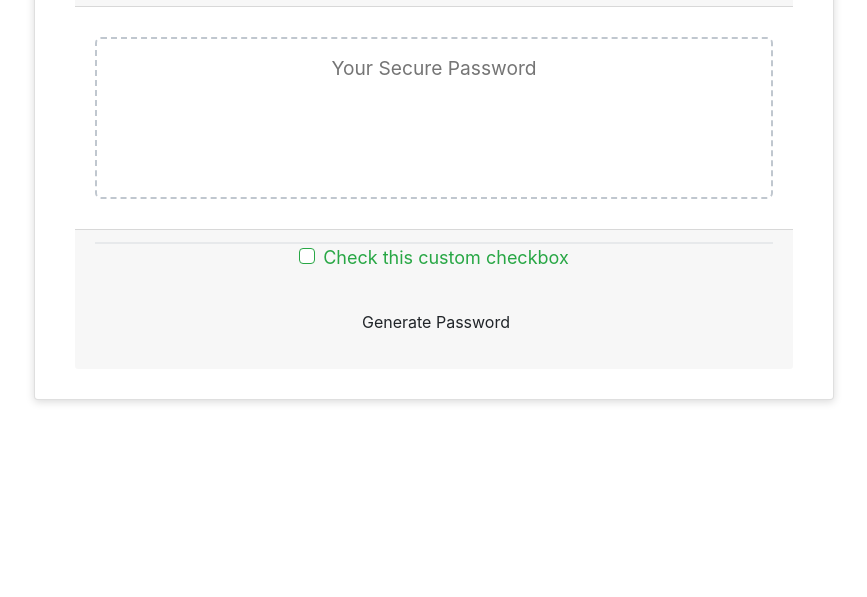
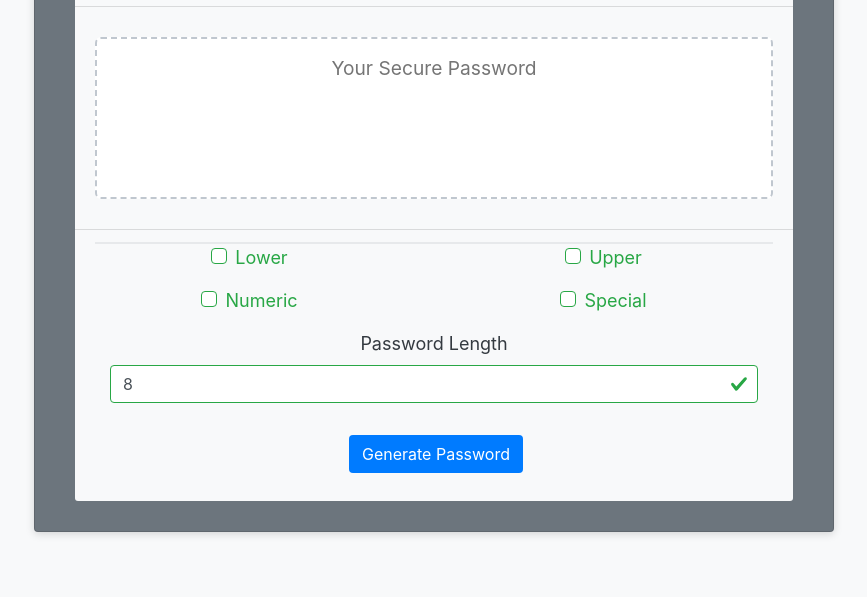
Before and after one commit to jschrbr/pw-generator, a plain HTML site: page Develop/index.html in a window 1280 px wide. Shown: the part 203-800 px from the top of the page, without its empty margins (206-1073 px from the left). Drawn offline with nearby package versions, Linux system fonts and the light colour scheme.

Commit message:
Created layout template and started on java psuedo code

```diff
--- a/Develop/index.html
+++ b/Develop/index.html
@@ -25,15 +25,15 @@
 </head>
 
 <body>
-  <div class="wrapper">
+  <div class="wrapper bg-light">
     <header>
-      <h1>Password Generator</h1>
+      <h1 class="text-dark">Password Generator</h1>
     </header>
-    <div class="card">
-      <div class="card-header">
+    <div class="card bg-secondary text-dark">
+      <div class="card-header bg-light text-dark">
         <h2>Generate a Password</h2>
       </div>
-      <div class="card-body">
+      <div class="card-body bg-light">
         <textarea
           readonly
           id="password"
@@ -41,12 +41,12 @@
           aria-label="Generated Password"
         ></textarea>
       </div>
-      <div class="card-footer">
+      <div class="card-footer bg-light">
 
 
         <form class="was-validated">
-
-          <div class="custom-control custom-checkbox mb-3">
+          <div class="row">
+            <div class="custom-control custom-checkbox mb-3 col">
               <input
                 type="checkbox"
                 class="custom-control-input"
@@ -55,13 +55,74 @@
               <label
                 class="custom-control-label"
                 for="customControlValidation1"
-            >Check this custom checkbox</label>
+              >Lower</label>
               <div class="invalid-feedback">Please select at least one</div>
             </div>
+            <div class="custom-control custom-checkbox mb-3 col">
+              <input
+                type="checkbox"
+                class="custom-control-input"
+                id="customControlValidation2"
+              >
+              <label
+                class="custom-control-label"
+                for="customControlValidation2"
+              >Upper</label>
+              <div class="invalid-feedback">Please select at least one</div>
+            </div>
+          </div>
+
+          <div class="row">
+            <div class="custom-control custom-checkbox mb-3 col">
+              <input
+                type="checkbox"
+                class="custom-control-input"
+                id="customControlValidation3"
+              >
+              <label
+                class="custom-control-label"
+                for="customControlValidation3"
+              >Numeric</label>
+              <div class="invalid-feedback">Please select at least one</div>
+            </div>
+            <div class="custom-control custom-checkbox mb-3 col">
+
+              <input
+                type="checkbox"
+                class="custom-control-input"
+                id="customControlValidation4"
+              >
+              <label
+                class="custom-control-label"
+                for="customControlValidation4"
+              >Special</label>
+              <div class="invalid-feedback">Please select at least one</div>
+            </div>
+
+          </div>
+          <div class="container">
+            <div class="mb-3">
+              <label for="validationServer01">Password Length</label>
+              <input
+                type="text"
+                class="form-control is-valid"
+                id="validationServer01"
+                placeholder="Enter a number between 8 and 128"
+                value="8"
+                required
+                maxlength="3"
+              >
+              <div class="valid-feedback">
+              </div>
+
+            </div>
+          </div>
+          <div class="container">
             <button
               id="generate"
-            class="btn"
+              class="btn bg-primary text-white"
             >Generate Password</button>
+          </div>
         </form>
 
 
```
Also changed, not shown: Develop/script.js (+10 -0 lines). Lines whose indentation alone changed are shown as unchanged.
